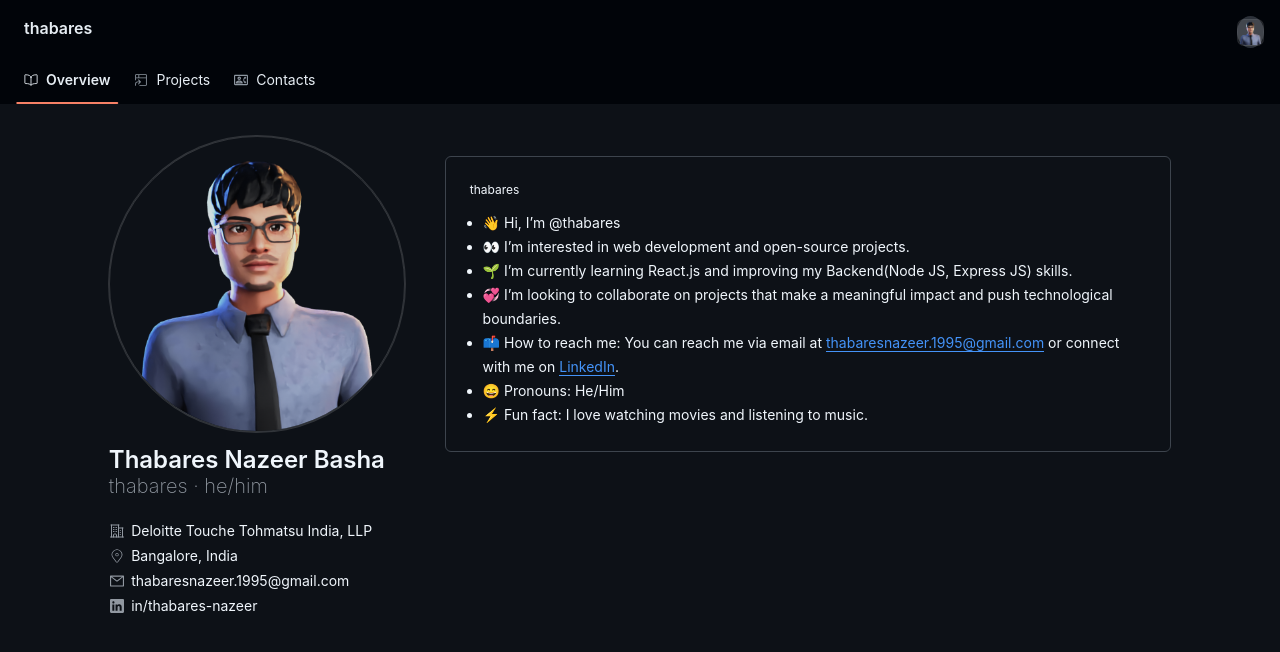
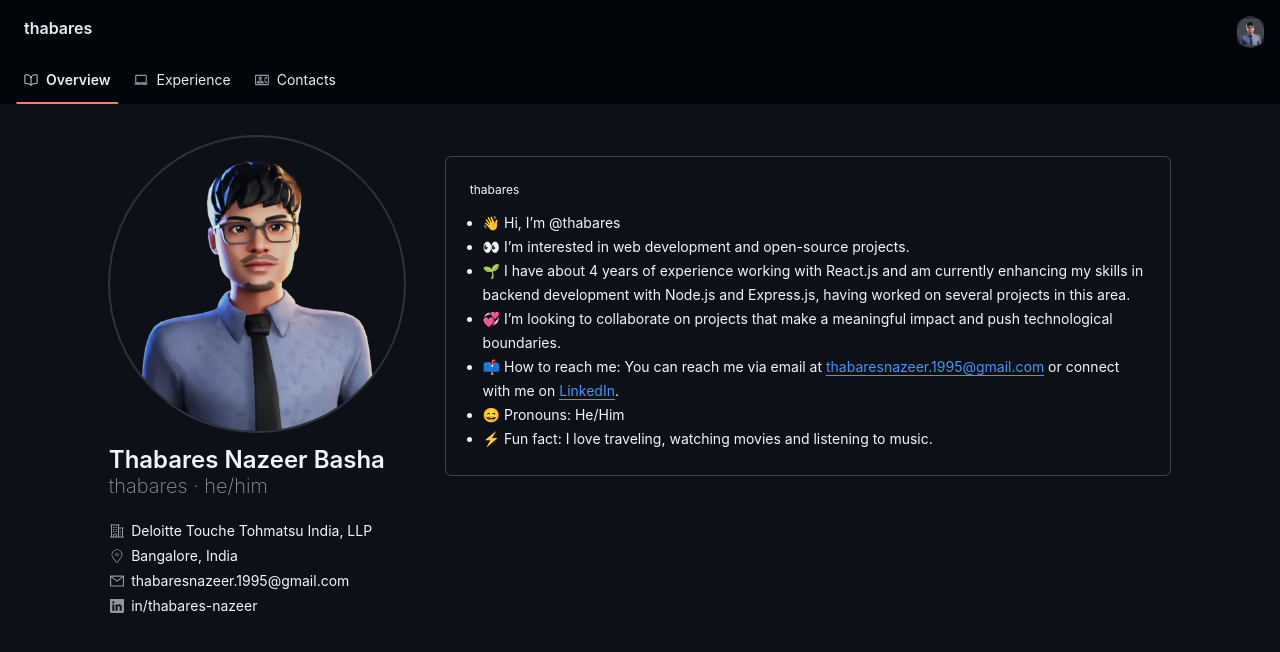
Before and after one commit to thabares/git-portfolio, a React (Vite) app: page / in a window 1280 px wide. Shown: the top 652 px of the page. Built offline with nearby package versions, Linux system fonts and the light colour scheme.

Commit message:
updated projects to experience

```diff
--- a/src/App.jsx
+++ b/src/App.jsx
@@ -1,8 +1,8 @@
 import { Route, Routes } from 'react-router-dom';
 import Overview from './pages/Overview';
 import Contact from './pages/Contact';
-import Projects from './pages/Projects';
 import Template from './template/Template';
+import Experience from './pages/Experience';
 
 const App = () => {
   return (
@@ -10,7 +10,7 @@
       <Routes>
         <Route element={<Template />}>
           <Route path='/' element={<Overview />} />
-          <Route path='/projects' element={<Projects />} />
+          <Route path='/experience' element={<Experience />} />
           <Route path='/contact' element={<Contact />} />
         </Route>
       </Routes>
--- a/src/pages/AppHeader.jsx
+++ b/src/pages/AppHeader.jsx
@@ -1,7 +1,7 @@
 import './appHeader.css';
 import headerUserIcon from '../avatar.png';
 import { IoBookOutline } from 'react-icons/io5';
-import { MdOutlineContactPhone } from 'react-icons/md';
+import { MdOutlineContactPhone, MdLaptopMac } from 'react-icons/md';
 import { GoProjectSymlink } from 'react-icons/go';
 import { useNavigate, useLocation } from 'react-router-dom';
 
@@ -61,12 +61,12 @@
 
             <li className='inlineFlex'>
               <a
-                href='/projects'
+                href='/experience'
                 className={`underlineNavItem no-wrap
-                  ${location.pathname === '/projects' && `selected`}`}
+                  ${location.pathname === '/experience' && `selected`}`}
               >
-                <GoProjectSymlink className='overviewIcon' />
-                <span>Projects</span>
+                <MdLaptopMac className='overviewIcon' />
+                <span>Experience</span>
               </a>
             </li>
 
--- /dev/null
+++ b/src/pages/Experience.jsx
@@ -0,0 +1,4 @@
+const Experience = () => {
+  return <div>Experience in progress</div>;
+};
+export default Experience;
--- a/src/pages/Overview.jsx
+++ b/src/pages/Overview.jsx
@@ -1,6 +1,106 @@
 import './overview.css';
 
 const Overview = () => {
+  const jobs = [
+    { start: '2019-11-25', end: '2021-08-30' },
+    { start: '2021-09-13', end: '2022-10-17' },
+    { start: '2022-10-31' },
+  ];
+
+  // function calculateExperience(jobs) {
+  //   let totalMonths = 0;
+
+  //   jobs.forEach((job) => {
+  //     const startDate = new Date(job.start);
+  //     const endDate = job.end ? new Date(job.end) : new Date(); // If no end date, assume it's the current date
+
+  //     const yearsDiff = endDate.getFullYear() - startDate.getFullYear();
+  //     const monthsDiff = endDate.getMonth() - startDate.getMonth();
+
+  //     totalMonths += yearsDiff * 12 + monthsDiff;
+  //   });
+
+  //   const years = Math.floor(totalMonths / 12);
+  //   const months = totalMonths % 12;
+
+  //   return `${years} years and ${months} months`;
+  // }
+
+  function calculateTotalExperience(jobs) {
+    let totalYears = 0;
+    let totalMonths = 0;
+    let totalDays = 0;
+
+    jobs.forEach((job) => {
+      const start = new Date(job.start);
+      const end = job.end ? new Date(job.end) : new Date(); // Use current date if end date is not provided
+
+      // Calculate the difference
+      let years = end.getFullYear() - start.getFullYear();
+      let months = end.getMonth() - start.getMonth();
+      let days = end.getDate() - start.getDate();
+
+      // Adjust for negative days
+      if (days < 0) {
+        months--;
+        // Get the last day of the previous month
+        const lastMonthDate = new Date(end.getFullYear(), end.getMonth(), 0);
+        days += lastMonthDate.getDate();
+      }
+
+      // Adjust for negative months
+      if (months < 0) {
+        years--;
+        months += 12;
+      }
+
+      // Accumulate totals
+      totalYears += years;
+      totalMonths += months;
+      totalDays += days;
+    });
+
+    // Adjust total days and months
+    if (totalDays >= 30) {
+      totalMonths += Math.floor(totalDays / 30);
+      totalDays = totalDays % 30;
+    }
+
+    if (totalMonths >= 12) {
+      totalYears += Math.floor(totalMonths / 12);
+      totalMonths = totalMonths % 12;
+    }
+
+    // Prepare the output string
+    let experienceString;
+    if (totalMonths >= 11) {
+      experienceString = `nearly ${totalYears + 1} year${
+        totalYears + 1 !== 1 ? 's' : ''
+      }`;
+    } else if (totalMonths >= 6) {
+      experienceString = `about ${totalYears} year${
+        totalYears !== 1 ? 's' : ''
+      }`;
+    } else {
+      experienceString = `${totalYears} year${
+        totalYears !== 1 ? 's' : ''
+      } and ${totalMonths} month${totalMonths !== 1 ? 's' : ''}`;
+    }
+
+    // Log total years, months, and days
+    console.log(
+      `Total Experience: ${totalYears} year${
+        totalYears !== 1 ? 's' : ''
+      }, ${totalMonths} month${
+        totalMonths !== 1 ? 's' : ''
+      }, and ${totalDays} day${totalDays !== 1 ? 's' : ''}`
+    );
+
+    return experienceString; // Return the formatted experience string
+  }
+
+  const totalExperience = calculateTotalExperience(jobs);
+
   return (
     <div className='overview-layout'>
       <div className='box'>
@@ -15,8 +115,10 @@
                 👀 I’m interested in web development and open-source projects.
               </li>
               <li>
-                🌱 I’m currently learning React.js and improving my Backend(Node
-                JS, Express JS) skills.
+                🌱 I have {totalExperience} of experience working with React.js
+                and am currently enhancing my skills in backend development with
+                Node.js and Express.js, having worked on several projects in
+                this area.
               </li>
               <li>
                 💞️ I’m looking to collaborate on projects that make a
@@ -42,7 +144,8 @@
               </li>
               <li>😄 Pronouns: He/Him</li>
               <li>
-                ⚡ Fun fact: I love watching movies and listening to music.
+                ⚡ Fun fact: I love traveling, watching movies and listening to
+                music.
               </li>
             </ul>
           </article>
--- a/src/pages/Projects.jsx
+++ /dev/null
@@ -1,4 +0,0 @@
-const Projects = () => {
-  return <div>Projects List in progress</div>;
-};
-export default Projects;
```
